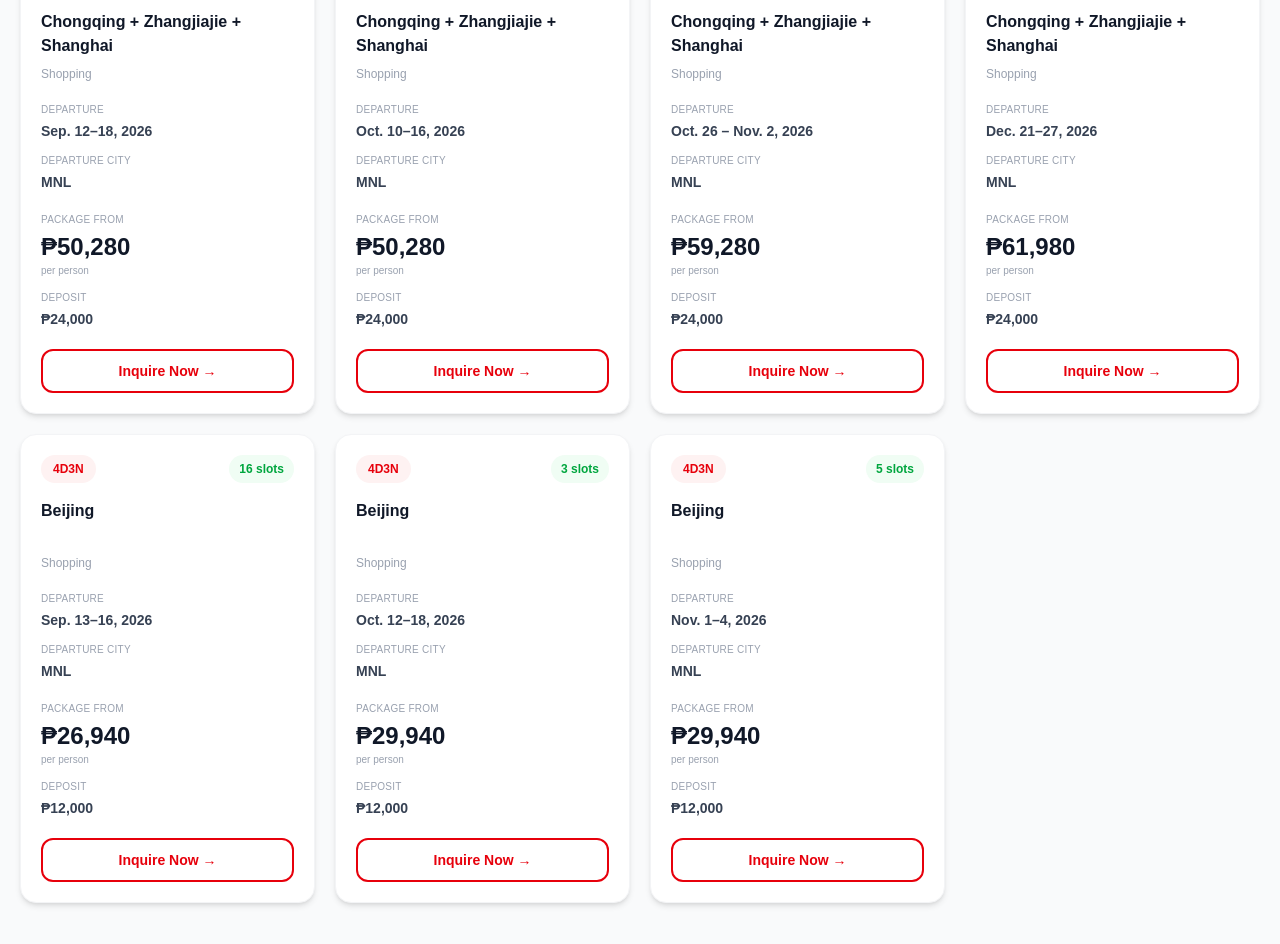
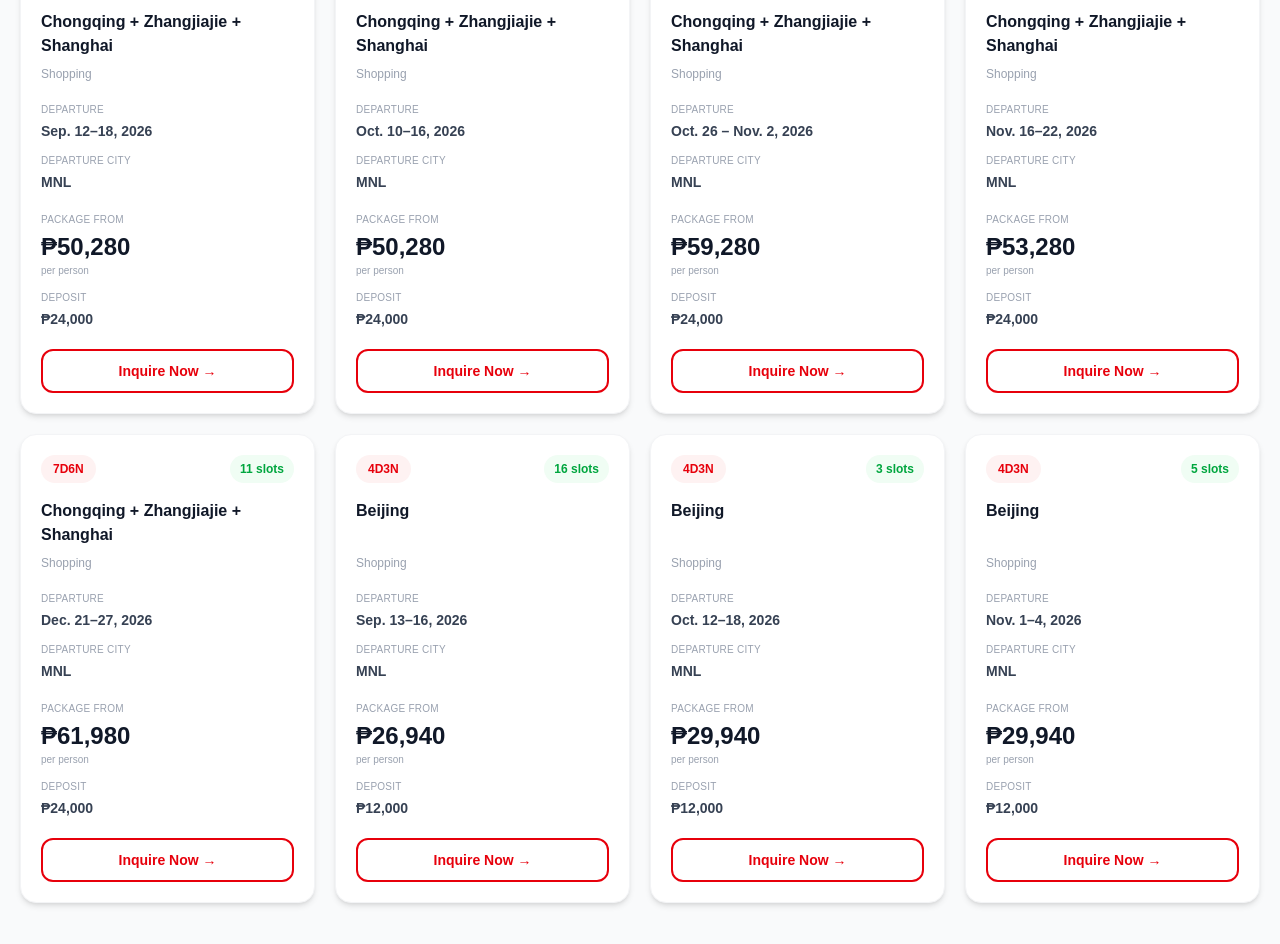
Before and after one commit to chingutravelandtours/chingu-website, a Next.js app: page /china-tours in a window 1280 px wide. Shown: the part 1840-2784 px from the top of the page. Built offline with nearby package versions, Linux system fonts and the light colour scheme.

Commit message:
Update page.tsx

```diff
--- a/app/china-tours/page.tsx
+++ b/app/china-tours/page.tsx
@@ -178,6 +178,17 @@ const packages: Package[] = [
   city: "MNL",
   price: 988 * USD_TO_PHP,
   slots: 6,
+  deposit: 400 * USD_TO_PHP,
+},
+
+  {
+  title: "Chongqing + Zhangjiajie + Shanghai",
+  subtitle: "Shopping",
+  duration: "7D6N",
+  dates: "Nov. 16–22, 2026",
+  city: "MNL",
+  price: 888 * USD_TO_PHP,
+  slots: 5,
   deposit: 400 * USD_TO_PHP,
 },
 
```
